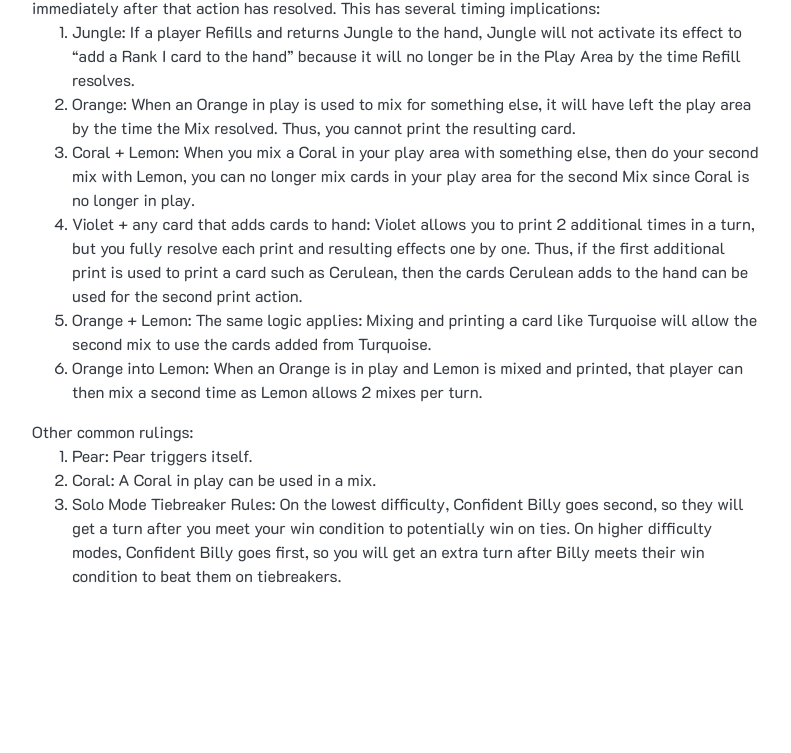
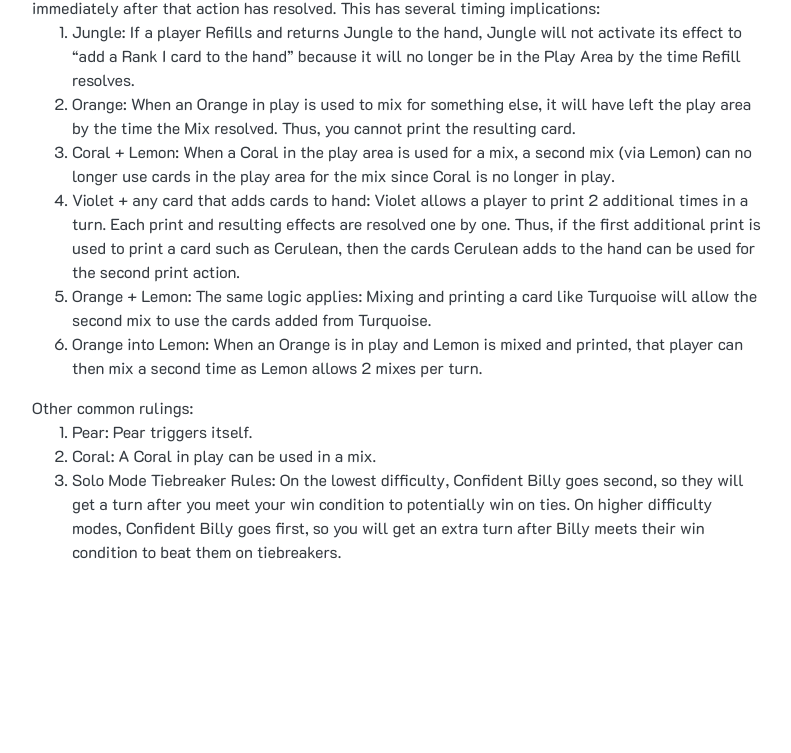
Before and after one commit to mojorge/chromamix, a plain HTML site: page index.html in a window 1280 px wide. Shown: the part 1278-2031 px from the top of the page, without its empty margins (243-1034 px from the left). Drawn offline with nearby package versions, Linux system fonts and the light colour scheme.

Commit message:
better text?

```diff
--- a/index.html
+++ b/index.html
@@ -50,8 +50,8 @@ Effects that are triggered as a result of actions (such as printing, mixing, or
 <ol>
 <li>Jungle: If a player Refills and returns Jungle to the hand, Jungle will not activate its effect to “add a Rank I card to the hand” because it will no longer be in the Play Area by the time Refill resolves.</li>
 <li>Orange: When an Orange in play is used to mix for something else, it will have left the play area by the time the Mix resolved. Thus, you cannot print the resulting card.</li>
-<li>Coral + Lemon: When you mix a Coral in your play area with something else, then do your second mix with Lemon, you can no longer mix cards in your play area for the second Mix since Coral is no longer in play. </li>
-<li>Violet + any card that adds cards to hand: Violet allows you to print 2 additional times in a turn, but you fully resolve each print and resulting effects one by one. Thus, if the first additional print is used to print a card such as Cerulean, then the cards Cerulean adds to the hand can be used for the second print action. </li>
+<li>Coral + Lemon: When a Coral in the play area is used for a mix, a second mix (via Lemon) can no longer use cards in the play area for the mix since Coral is no longer in play. </li>
+<li>Violet + any card that adds cards to hand: Violet allows a player to print 2 additional times in a turn. Each print and resulting effects are resolved one by one. Thus, if the first additional print is used to print a card such as Cerulean, then the cards Cerulean adds to the hand can be used for the second print action. </li>
 <li>Orange + Lemon: The same logic applies: Mixing and printing a card like Turquoise will allow the second mix to use the cards added from Turquoise.</li>
 <li>Orange into Lemon: When an Orange is in play and Lemon is mixed and printed, that player can then mix a second time as Lemon allows 2 mixes per turn.</li>
 </ol>
```
